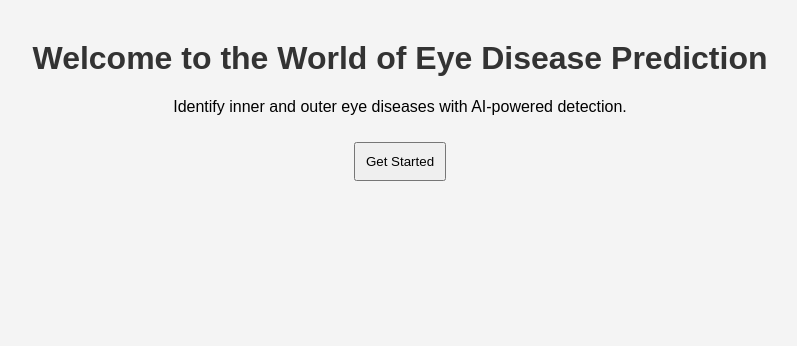
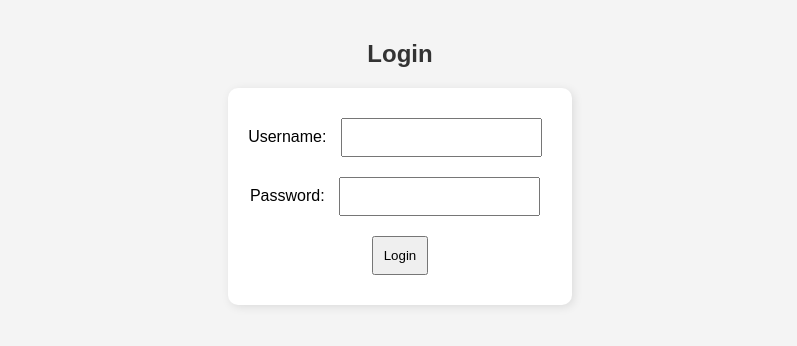
Before and after one commit to Shrutakeerti/Netra-Shakti, a Python web app: template templates/login.html in a window 1280 px wide. Shown: the top 346 px of the page, without its empty margins (240-1037 px from the left). Run offline with Jinja, Linux system fonts and the light colour scheme; the template is opened without the code that fills it, so the values that code supplies are empty.

Commit message:
Update login.html

```diff
--- a/templates/login.html
+++ b/templates/login.html
@@ -3,15 +3,22 @@
   <head>
     <meta charset="UTF-8" />
     <meta name="viewport" content="width=device-width, initial-scale=1.0" />
-    <title>World of Eye</title>
+    <title>Login</title>
     <link
       rel="stylesheet"
       href="{{ url_for('static', filename='css/style.css') }}"
     />
   </head>
   <body>
-    <h1>Welcome to the World of Eye Disease Prediction</h1>
-    <p>Identify inner and outer eye diseases with AI-powered detection.</p>
-    <a href="{{ url_for('login') }}"><button>Get Started</button></a>
+    <h2>Login</h2>
+    <form method="POST">
+      <label>Username:</label>
+      <input type="text" name="username" required />
+      <br />
+      <label>Password:</label>
+      <input type="password" name="password" required />
+      <br />
+      <button type="submit">Login</button>
+    </form>
   </body>
 </html>
```
